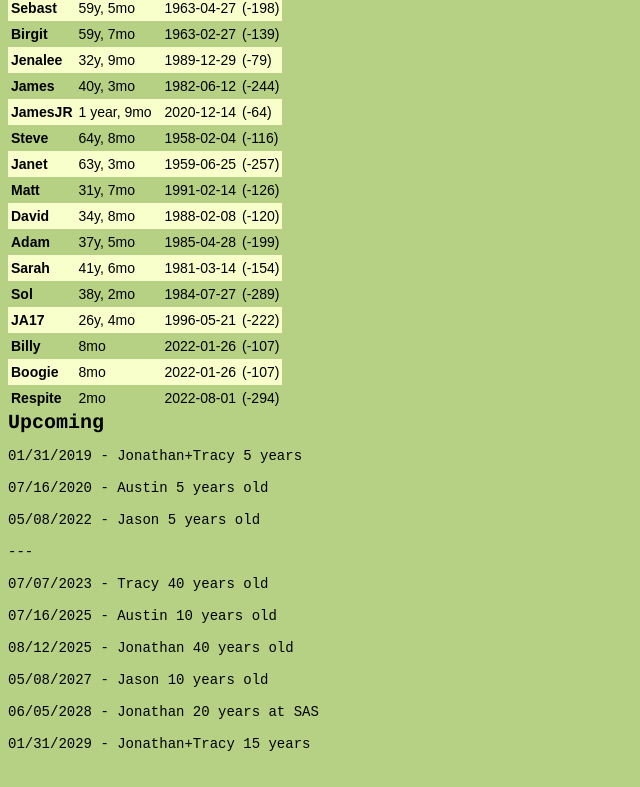
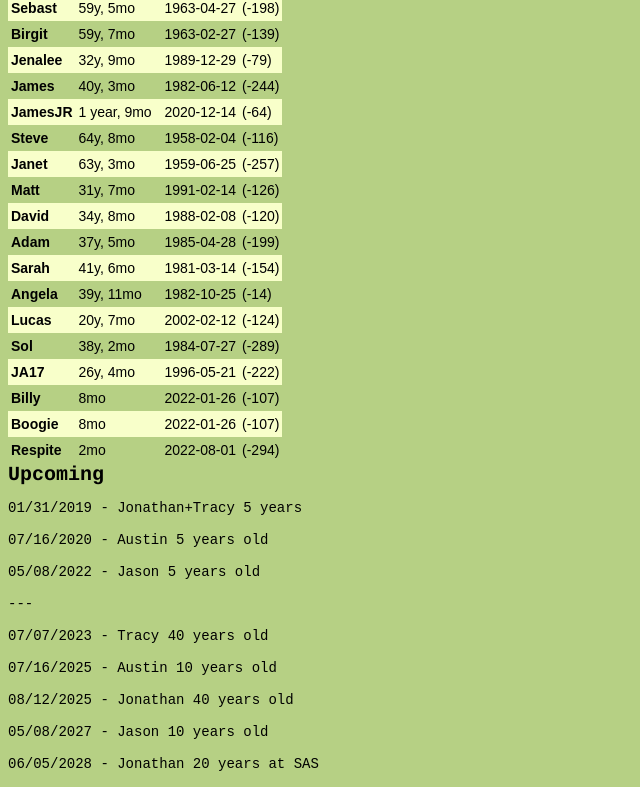
Before and after one commit to jonbri/ti, a React (Vite) app: page / in a window 1280 px wide. Shown: the part 778-1565 px from the top of the page, without its empty margins (0-640 px from the left). Built offline with nearby package versions, Linux system fonts and the light colour scheme.

Commit message:
Angela and Lucas

```diff
--- a/src/data.ts
+++ b/src/data.ts
@@ -161,6 +161,14 @@ const data: RawItem[] = [
     birthday: "1981-03-14",
   },
   {
+    name: "Angela",
+    birthday: "1982-10-25",
+  },
+  {
+    name: "Lucas",
+    birthday: "2002-02-12",
+  },
+  {
     name: "Sol",
     birthday: "1984-07-27",
   },
```
Also changed, not shown: 3 other files (tests, documents, lock files or other folders).
